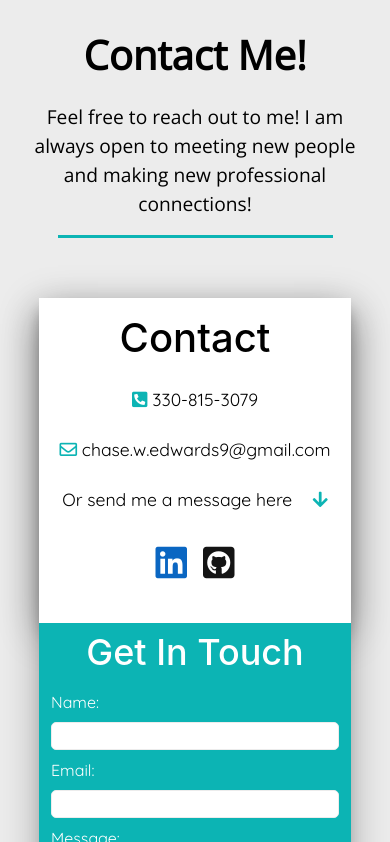
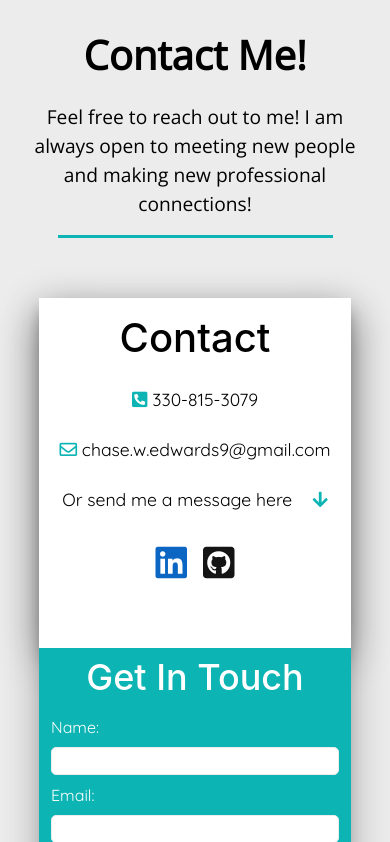
Before and after one commit to cwedwards9/react-portfolio, a React (Create React App) app: page / in a window 390 px wide. Shown: the part 4605-5447 px from the top of the page. Built offline with nearby package versions, Linux system fonts and the light colour scheme.

Commit message:
Add more height to the contact-info box for page responsiveness.

```diff
--- a/src/components/MainSections/Contact.css
+++ b/src/components/MainSections/Contact.css
@@ -127,7 +127,7 @@ form textarea {
     }
     .contact-info {
         width: 350px;
-        height: 325px;
+        height: 350px;
     }
     .contact-list li {
         font-size: 1rem;
```
